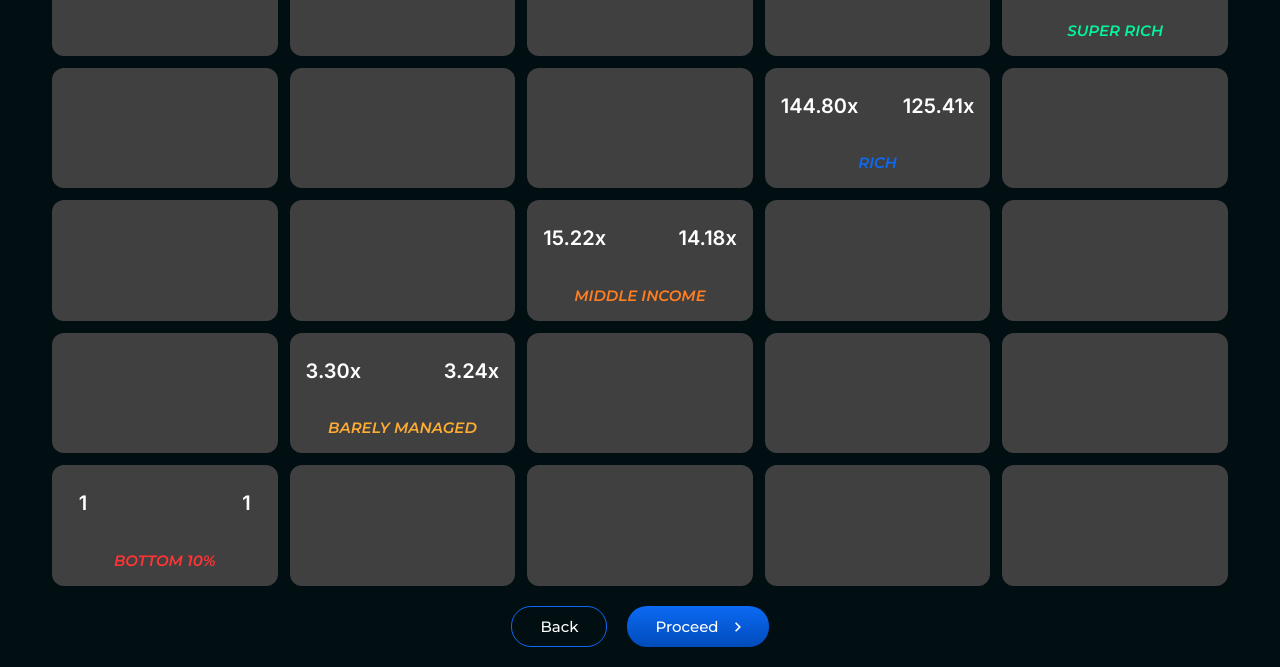
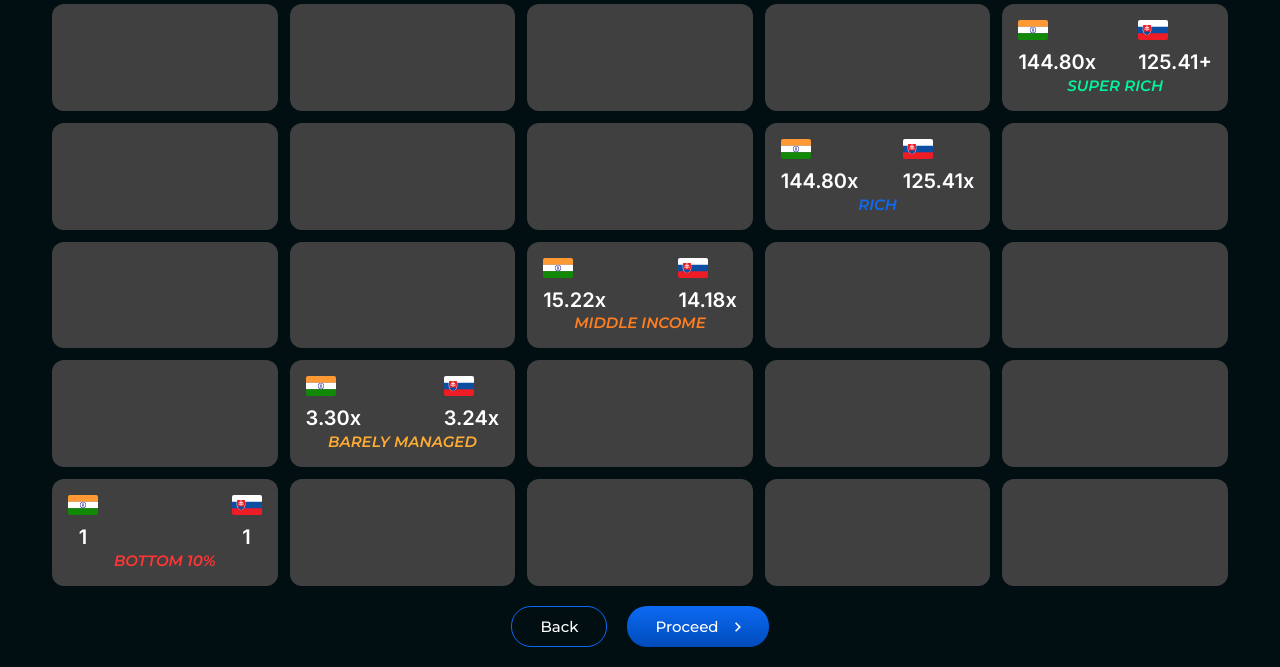
Before and after one commit to realPiyush/newflow, a plain HTML site: page economic-ladder.html in a window 1280 px wide. Shown: the part 133-800 px from the top of the page. Drawn offline with nearby package versions, Linux system fonts and the light colour scheme; files whose address does not match are found by name.

Commit message:
Update economic-ladder.html

```diff
--- a/economic-ladder.html
+++ b/economic-ladder.html
@@ -30,7 +30,7 @@
             <span class="material-symbols-outlined"> chevron_left </span>
           </div>
           <div class="logo">
-            <img src="./images/Logo.svg" alt="" class="header-logo" />
+            <img src="Logo.svg" alt="" class="header-logo" />
           </div>
         </header>
         <div>
@@ -43,7 +43,7 @@
               <div class="eco-flag-and-count">
                 <div class="eco-flag">
                   <img
-                    src="./images/country-flag/in.svg"
+                    src="in.svg"
                     alt=""
                     class="small-flag"
                   />
@@ -51,7 +51,7 @@
                 </div>
                 <div class="eco-flag">
                   <img
-                    src="./images/country-flag/sk.svg"
+                    src="sk.svg"
                     alt=""
                     class="small-flag"
                   />
@@ -67,7 +67,7 @@
               <div class="eco-flag-and-count">
                 <div class="eco-flag">
                   <img
-                    src="./images/country-flag/in.svg"
+                    src="in.svg"
                     alt=""
                     class="small-flag"
                   />
@@ -75,7 +75,8 @@
                 </div>
                 <div class="eco-flag">
                   <img
-                    src="./images/country-flag/sk.svg"
+                    src="
+                  sk.svg"
                     alt=""
                     class="small-flag"
                   />
@@ -91,7 +92,7 @@
               <div class="eco-flag-and-count">
                 <div class="eco-flag">
                   <img
-                    src="./images/country-flag/in.svg"
+                    src="in.svg"
                     alt=""
                     class="small-flag"
                   />
@@ -99,7 +100,7 @@
                 </div>
                 <div class="eco-flag">
                   <img
-                    src="./images/country-flag/sk.svg"
+                    src="sk.svg"
                     alt=""
                     class="small-flag"
                   />
@@ -115,7 +116,7 @@
               <div class="eco-flag-and-count">
                 <div class="eco-flag">
                   <img
-                    src="./images/country-flag/in.svg"
+                    src="in.svg"
                     alt=""
                     class="small-flag"
                   />
@@ -123,7 +124,7 @@
                 </div>
                 <div class="eco-flag">
                   <img
-                    src="./images/country-flag/sk.svg"
+                    src="sk.svg"
                     alt=""
                     class="small-flag"
                   />
@@ -139,7 +140,7 @@
               <div class="eco-flag-and-count">
                 <div class="eco-flag">
                   <img
-                    src="./images/country-flag/in.svg"
+                    src="in.svg"
                     alt=""
                     class="small-flag"
                   />
@@ -147,7 +148,7 @@
                 </div>
                 <div class="eco-flag">
                   <img
-                    src="./images/country-flag/sk.svg"
+                    src="sk.svg"
                     alt=""
                     class="small-flag"
                   />
```
